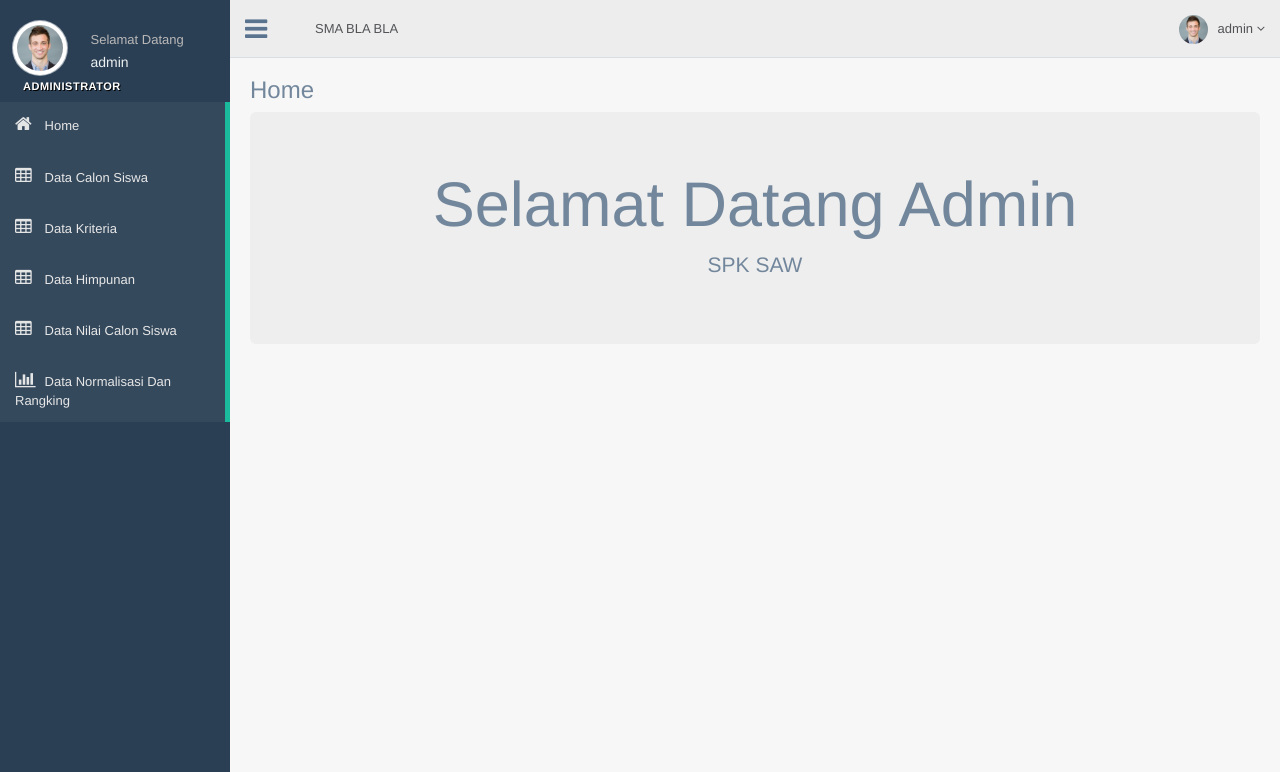
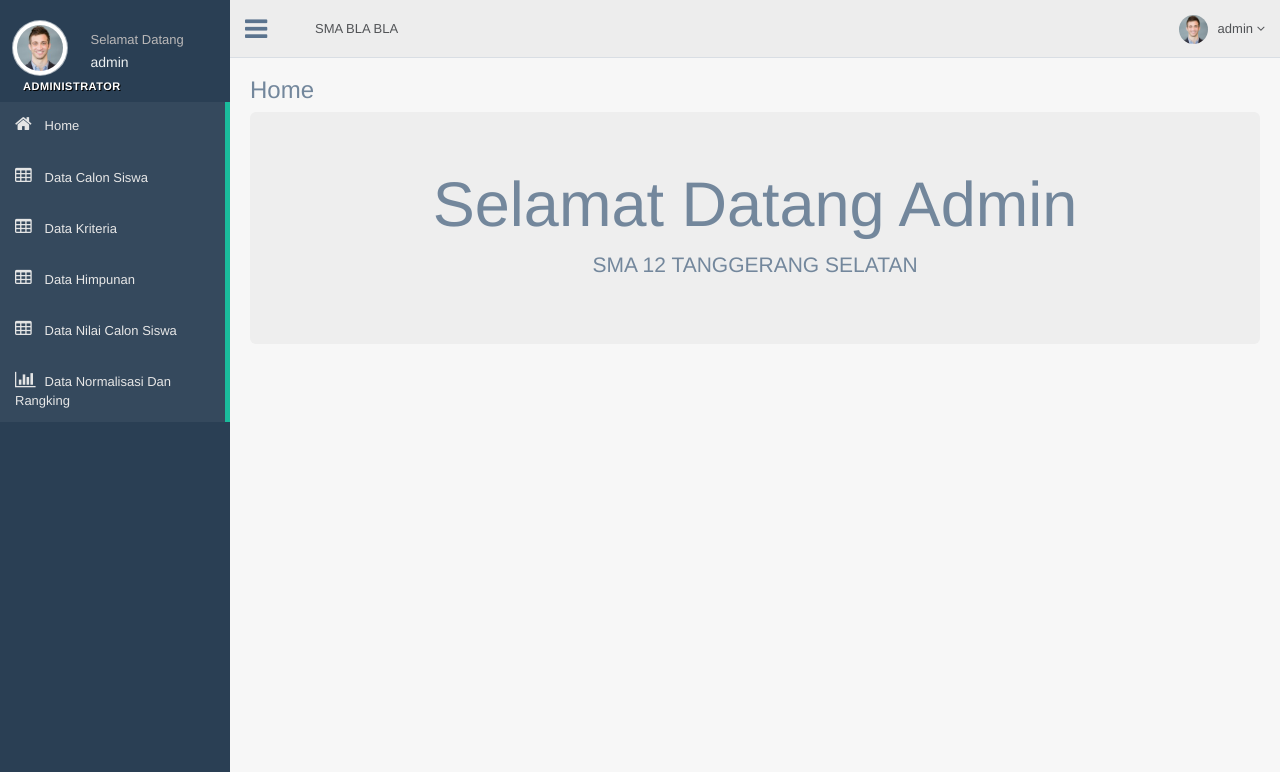
Before and after one commit to RizkiMufrizal/SPK-SAW, a CodeIgniter app: page /SPK-SAW/index.php/admin in a window 1280 px wide. Shown: the top 772 px of the page. Run offline with CodeIgniter, Linux system fonts and the light colour scheme; a user stored in the database is signed in.

Commit message:
update nama SMA

```diff
--- a/application/views/admin/IndexView.php
+++ b/application/views/admin/IndexView.php
@@ -10,7 +10,7 @@
 <html>
     <head>
         <meta charset="UTF-8">
-        <title>SPK SAW</title>
+        <title>SMA 12 TANGGERANG SELATAN</title>
 
         <?php $this->load->view('admin/layout/CssLayout') ?>
     </head>
@@ -36,7 +36,7 @@
                             <div class="col-md-12 col-sm-12 col-xs-12">
                                 <div class="jumbotron text-center">
                                     <h1>Selamat Datang Admin</h1>
-                                    <p>SPK SAW</p>
+                                    <p>SMA 12 TANGGERANG SELATAN</p>
                                 </div>
                             </div>
                         </div>
```
